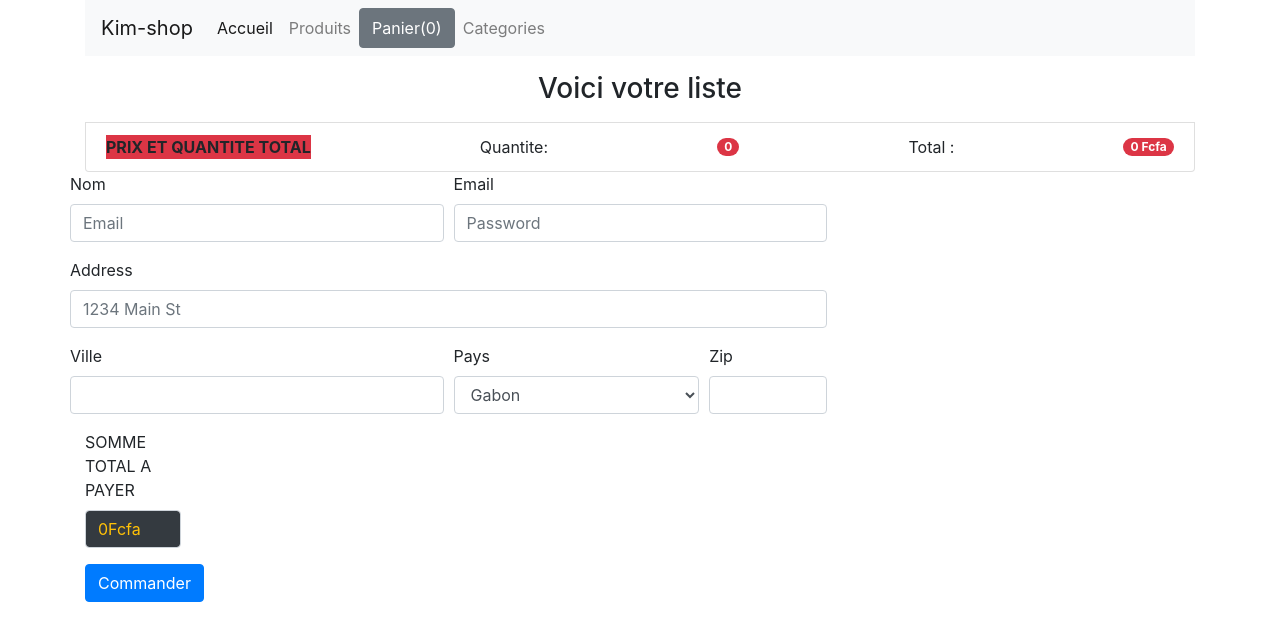
After one commit to sabipro/dreasShop, a Django app: page /checkout in a window 1280 px wide. The commit adds this page. Shown: the top 641 px of the page. Run offline with Django 4.2, Linux system fonts and the light colour scheme; some libraries are stand-ins or nearby versions.

Commit message:
partie back end terminer

```diff
--- a/ecommercesabi/settings.py
+++ b/ecommercesabi/settings.py
@@ -119,6 +119,7 @@ USE_TZ = True
 # https://docs.djangoproject.com/en/4.1/howto/static-files/
 
 STATIC_URL = 'static/'
+STATICFILES_DIRS = [os.path.join(BASE_DIR,'static')]
 
 # Default primary key field type
 # https://docs.djangoproject.com/en/4.1/ref/settings/#default-auto-field
--- a/shop/templates/shop/base.html
+++ b/shop/templates/shop/base.html
@@ -1,30 +1,40 @@
+{% load static %}
 <!DOCTYPE html>
 <html lang="en">
 <head>
     <meta charset="UTF-8">
     <meta http-equiv="X-UA-Compatible" content="IE=edge">
     <meta name="viewport" content="width= , initial-scale=1.0">
-    <title>Dreasshop</title>
+    <title>Kim shop</title>
+
+    <link rel="stylesheet" href="{% static 'css/main.css' %}">
+
 
     <!--lien boostrap-->
     <link rel="stylesheet" href="https://cdn.jsdelivr.net/npm/bootstrap@4.0.0/dist/css/bootstrap.min.css" integrity="sha384-Gn5384xqQ1aoWXA+058RXPxPg6fy4IWvTNh0E263XmFcJlSAwiGgFAW/dAiS6JXm" crossorigin="anonymous">
     <!--jquery-->
     <script src="https://code.jquery.com/jquery-3.6.1.js" integrity="sha256-3zlB5s2uwoUzrXK3BT7AX3FyvojsraNFxCc2vC/7pNI=" crossorigin="anonymous"></script>
+    <script src="https://code.jquery.com/jquery-3.2.1.slim.min.js" integrity="sha384-KJ3o2DKtIkvYIK3UENzmM7KCkRr/rE9/Qpg6aAZGJwFDMVNA/GpGFF93hXpG5KkN" crossorigin="anonymous"></script>
+<script src="https://cdn.jsdelivr.net/npm/popper.js@1.12.9/dist/umd/popper.min.js" integrity="sha384-ApNbgh9B+Y1QKtv3Rn7W3mgPxhU9K/ScQsAP7hUibX39j7fakFPskvXusvfa0b4Q" crossorigin="anonymous"></script>
+<script src="https://cdn.jsdelivr.net/npm/bootstrap@4.0.0/dist/js/bootstrap.min.js" integrity="sha384-JZR6Spejh4U02d8jOt6vLEHfe/JQGiRRSQQxSfFWpi1MquVdAyjUar5+76PVCmYl" crossorigin="anonymous"></script>
 </head>
 <body>
     <div class="container">
         <div class="row">
             <div class="col-md-12">
                 <nav class="navbar navbar-expand-lg navbar-light bg-light">
-                    <a class="navbar-brand" href="#">Dreasshop</a>
+                    <a class="navbar-brand" href="{% url 'home' %}">Kim-shop</a>
                     <button class="navbar-toggler" type="button" data-toggle="collapse" data-target="#navbarNavAltMarkup" aria-controls="navbarNavAltMarkup" aria-expanded="false" aria-label="Toggle navigation">
                       <span class="navbar-toggler-icon"></span>
                     </button>
                     <div class="collapse navbar-collapse" id="navbarNavAltMarkup">
                       <div class="navbar-nav">
-                        <a class="nav-item nav-link active" href="#">Accueil <span class="sr-only">(current)</span></a>
+                        <a class="nav-item nav-link active" href="{% url 'home'%}">Accueil <span class="sr-only">(current)</span></a>
                         <a class="nav-item nav-link" href="#">Produits</a>
-                        <a id="panier" class="nav-item nav-link" href="#">Panier(0 )</a>
+                        <button id="panier" type="button" class="btn btn-secondary" data-container="body" data-html="true" data-toggle="popover" data-placement="bottom" data-content="Vivamus
+sagittis lacus vel augue laoreet rutrum faucibus.">
+  Panier(0)
+</button>
                         <a class="nav-item nav-link " href="#">Categories</a>
                       </div>
                     </div>
@@ -35,6 +45,8 @@
         {% endblock%}
     </div>
 </body>
+
+
 {% block js %}
 {% endblock%}
 </html>
--- /dev/null
+++ b/shop/templates/shop/checkout.html
@@ -0,0 +1,115 @@
+{% extends 'shop/base.html' %}
+{% block content %}
+<div class="row">
+    <div  class="col-md-12">
+
+        <ul id="item-list" class="list-group">
+           <h3 class="text-center m-3">Voici votre liste </h3>
+          </ul>
+
+    </div>
+</div>
+
+<div class="row">
+    <col-md-12>
+
+    <form  method="POST">
+        {% csrf_token %}
+        <input type="hidden" id="items" name="items">
+        <div class="form-row">
+          <div class="form-group col-md-6"  class="">
+            <label for="inputEmail4">Nom</label>
+            <input type="text" name="nom" class="form-control" id="nom" placeholder="Email">
+          </div>
+          <div class="form-group col-md-6">
+            <label for="inputPassword4">Email</label>
+            <input type="email"   class="form-control" name="email" id="email" placeholder="Password">
+          </div>
+        </div>
+        <div class="form-group">
+          <label for="inputAddress">Address</label>
+          <input id="address" type="text" name="address" class="form-control"  placeholder="1234 Main St">
+        </div>
+
+        <div class="form-row">
+          <div class="form-group col-md-6">
+            <label for="inputCity">Ville</label>
+            <input  name="ville" type="text" class="form-control" id="ville">
+          </div>
+          <div class="form-group col-md-4">
+            <label for="inputState">Pays</label>
+            <select id="pays" name="pays" class="form-control">
+              <option selected>Gabon</option>
+              <option>Cameroune</option>
+              <option>Congo</option>
+              <option>Centre afrique</option>
+              <option>Tchad</option>
+              <option>Guinée équatoriale</option>
+              <option> Côte d'Ivoire</option>
+              <option>France</option>
+            </select>
+          </div>
+          <div class="form-group col-md-2">
+            <label for="inputZip">Zip</label>
+            <input name="zipcode" id="zipcode" type="text" class="form-control" id="inputZip">
+          </div>
+        </div>
+
+        <div class="form-group col-md-2">
+            <label for="inputZip">SOMME TOTAL A PAYER</label>
+            <input name="total" id="total" type="readonly" class=" bg-dark  text-warning form-control" >
+          </div>
+        </div>
+        <div class="form-group">
+
+        <button type="submit" class="btn btn-primary">Commander</button>
+      </form>
+
+</col-md-12>
+</div>
+
+
+{% endblock%}
+
+{% block js %}
+    <script type="text/javascript">
+        if(localStorage.getItem('panier') == null){
+            var panier = {};
+
+        }else{
+            panier = JSON.parse(localStorage.getItem('panier'));
+        }
+
+        var total =0;
+        var nombre =0;
+
+
+        for(item in panier){
+            let nom = panier[item][1];
+            let quantite = panier[item][0];
+            let prix = panier[item][2]
+            nombre += quantite;
+            total += prix;
+            let itemString = ` <li class="list-group-item d-flex justify-content-between align-items-center">
+              ${nom}
+              <span class="badge badge-primary  badge-pill">QTE :${quantite}</span>
+                <span class="badge badge-warning badge-pill">${prix}  Fcfa</span>
+            </li>`
+            $('#item-list').append(itemString);
+        }
+
+        let itemNombre = ` <li class="list-group-item d-flex justify-content-between align-items-center">
+              <b class="bg-danger">PRIX ET QUANTITE TOTAL </b>
+              Quantite:<span class="badge badge-danger  badge-pill">${nombre}</span>
+               Total :<span class="badge badge-danger badge-pill">${total}  Fcfa</span>
+            </li>`
+            $('#item-list').append(itemNombre);
+            $('#total').val( total +  "Fcfa");
+
+        $('#items').val(JSON.stringify(panier));
+
+
+
+    </script>
+
+{% endblock%}
--- a/shop/urls.py
+++ b/shop/urls.py
@@ -1,7 +1,9 @@
 from django.urls import path
-from shop.views import index,detail
+from shop.views import index,detail,checkout,confirmation
 
 urlpatterns = [
     path('',index, name='home'),
-    path('<int:myid>',detail,name="detail")
+    path('<int:myid>',detail,name="detail"),
+    path('checkout',checkout,name='checkout'),
+    path('confirmation',confirmation,name="confirmation"),
 ]
--- a/shop/views.py
+++ b/shop/views.py
@@ -1,5 +1,5 @@
-from django.shortcuts import render
-from .models import Product
+from django.shortcuts import render,redirect
+from .models import Product,Commande
 from django.core.paginator import Paginator
 # Create your views here.
 def index(request):
@@ -16,3 +16,34 @@ def index(request):
 def detail(request,myid):
     product_object = Product.objects.get(id=myid)
     return render(request,'shop/detail.html',{'product_object':product_object})
+
+
+def checkout(request):
+    if request.method == "POST":
+        items = request.POST.get('items')
+        total = request.POST.get('total')
+        nom = request.POST.get('nom')
+        email = request.POST.get('email')
+        address= request.POST.get('address')
+        ville = request.POST.get('ville')
+        pays = request.POST.get('pays')
+        zipcode = request.POST.get('zipcode')
+
+        com = Commande(items=items,total=total,nom=nom,email=email,address=address,ville=ville,pays=pays,zipcode=zipcode)
+        com.save()
+        return redirect('confirmation')
+
+
+
+
+    return render(request,'shop/checkout.html')
+
+
+
+
+def confirmation(request):
+    info = Commande.objects.all()[:1]
+    for item in info:
+        nom = item.nom
+
+    return render(request,'shop/confirmation.html',{'name':nom})
```
Also changed, not shown: shop/admin.py (+12 -1 lines), shop/models.py (+19 -0 lines), shop/templates/shop/confirmation.html (added, +14 -0 lines), shop/templates/shop/index.html (+36 -10 lines), db.sqlite3, shop/migrations/0002_commande.py (added), shop/migrations/0003_commande_total.py (added), shop/static/css/main.css (added).
